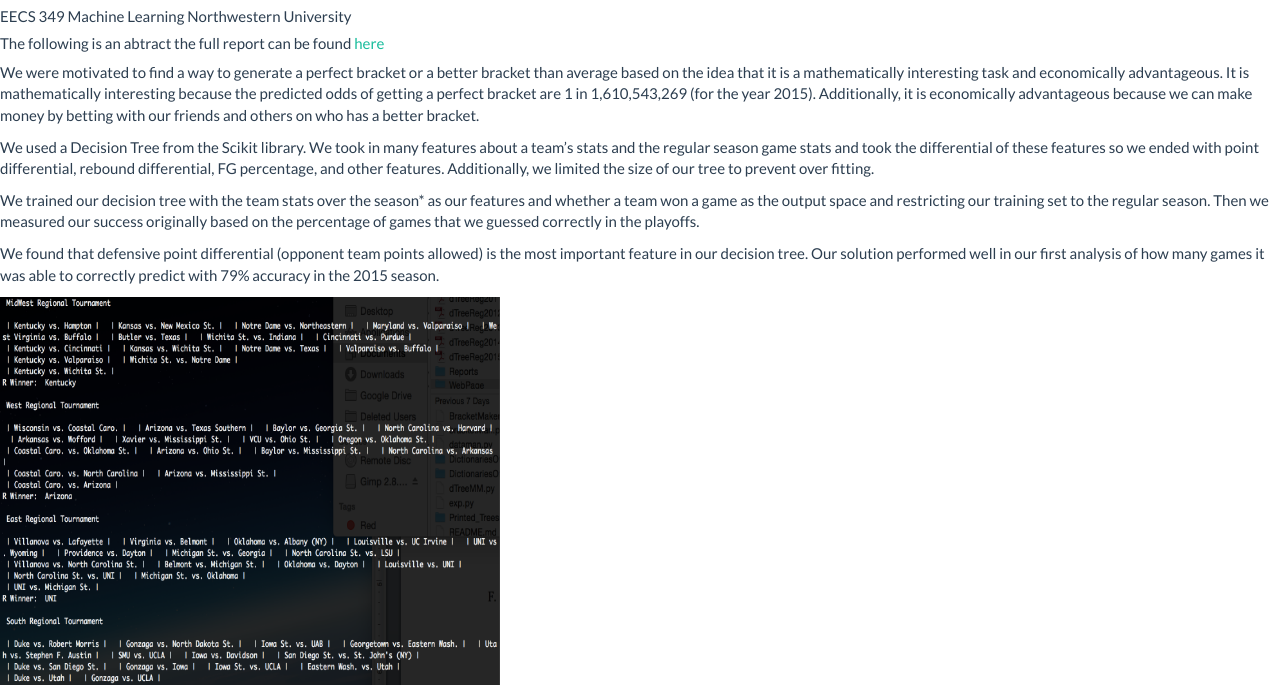
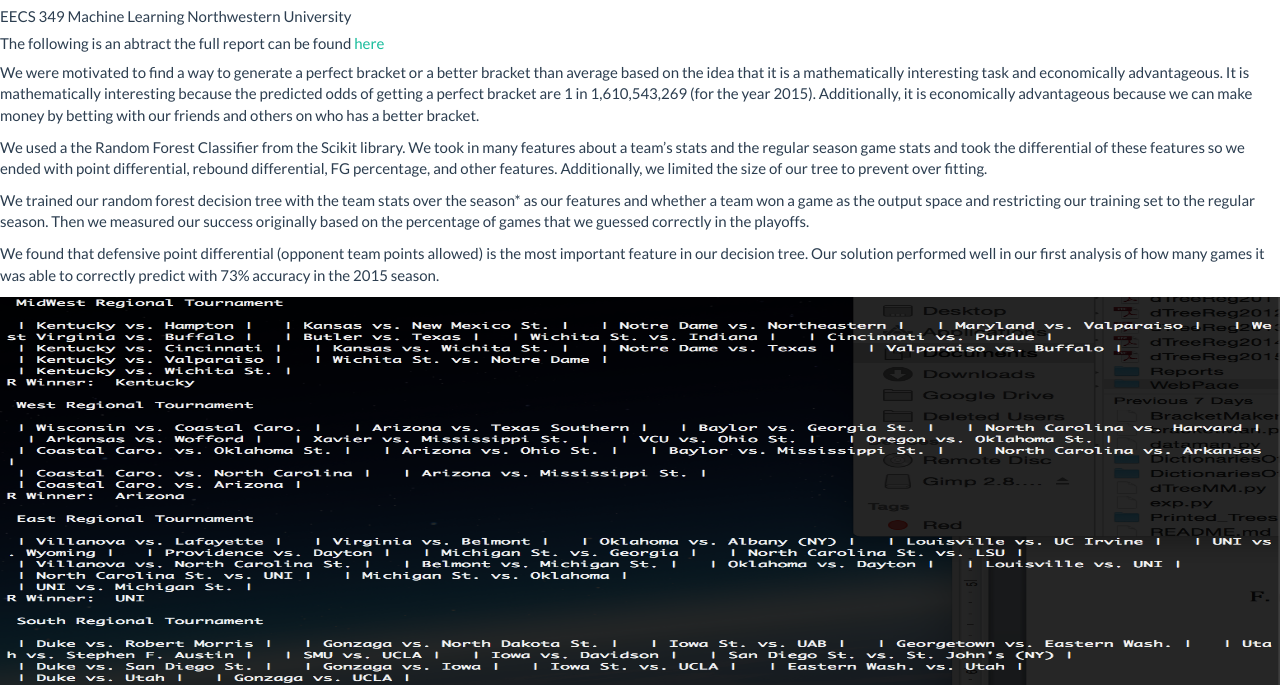
Before and after one commit to MichaelGofron/NCAAB_Bracket_Predictor, a plain HTML site: page index.html in a window 1280 px wide. Shown: the part 115-800 px from the top of the page. Drawn offline with Linux system fonts and the light colour scheme; a script that the page names is missing.

Commit message:
Added full report and html file

```diff
--- a/index.html
+++ b/index.html
@@ -23,11 +23,11 @@ Nothing to see yet, move along...
   </h5>
 
   <p>We were motivated to find a way to generate a perfect bracket or a better bracket than average based on the idea that it is a mathematically interesting task and economically advantageous. It is mathematically interesting because the predicted odds of getting a perfect bracket are 1 in 1,610,543,269 (for the year 2015). Additionally, it is economically advantageous because we can make money by betting with our friends and others on who has a better bracket.</p>
-  <p>We used a Decision Tree from the Scikit library. We took in many features about a team’s stats and the regular season game stats and took the differential of these features so we ended with point differential, rebound differential, FG percentage, and other features. Additionally, we limited the size of our tree to prevent over fitting.</p>
-  <p>We trained our decision tree with the team stats over the season* as our features and whether a team won a game as the output space and restricting our training set to the regular season. Then we measured our success originally based on the percentage of games that we guessed correctly in the playoffs.</p>
-  <p>We found that defensive point differential (opponent team points allowed) is the most important feature in our decision tree.  Our solution performed well in our first analysis of how many games it was able to correctly predict with 79% accuracy in the 2015 season. </p>
+  <p>We used a the Random Forest Classifier from the Scikit library. We took in many features about a team’s stats and the regular season game stats and took the differential of these features so we ended with point differential, rebound differential, FG percentage, and other features. Additionally, we limited the size of our tree to prevent over fitting.</p>
+  <p>We trained our random forest decision tree with the team stats over the season* as our features and whether a team won a game as the output space and restricting our training set to the regular season. Then we measured our success originally based on the percentage of games that we guessed correctly in the playoffs.</p>
+  <p>We found that defensive point differential (opponent team points allowed) is the most important feature in our decision tree.  Our solution performed well in our first analysis of how many games it was able to correctly predict with 73% accuracy in the 2015 season. </p>
 
-  <img src="Images/terminal_output_bracket.png" height="500" width="500" alt="terminal bracket output">
+  <img src="Images/terminal_output_bracket.png" height="500" width="100%" alt="terminal bracket output">
   <figcaption>This is an image of a bracket outputted by the terminal that shows what picks to make based on the machine learning algorithm</figcaption>
 
   <p>*The team stats we used were for the whole season because we couldn't seperate the playoffs from the regular season for team statistics unfortunately</p>
```
Also changed, not shown: 1 other file.
